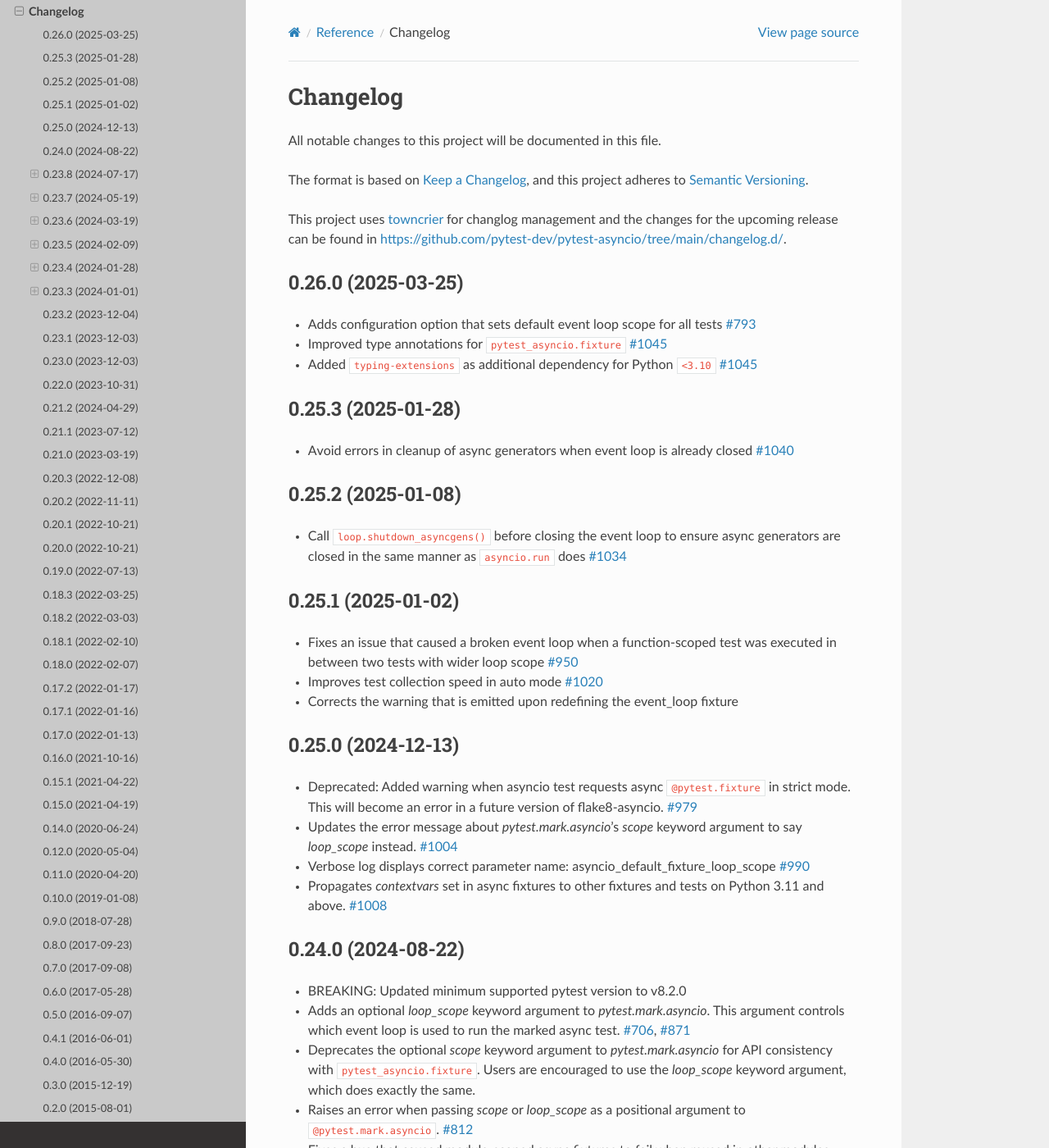
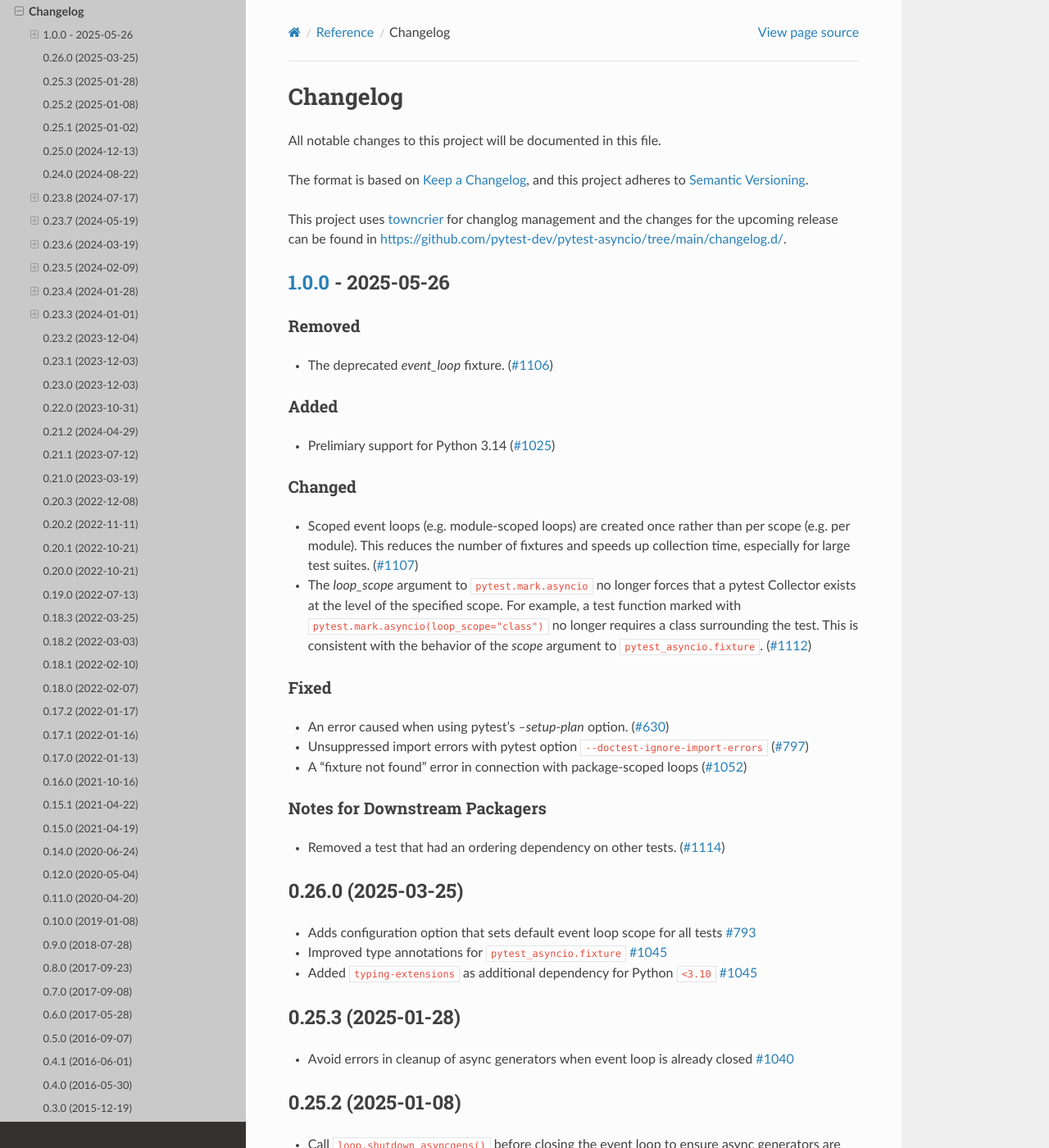
Before and after one commit to pytest-dev/pytest-asyncio, a Sphinx documentation site: the page built from docs/reference/changelog.rst, in a window 1280 px wide and 1400 px high. Shown: the whole window at 82% size. Built offline with Sphinx 7.4.7 and the Read the Docs theme 3.1.0, drawn with Linux system fonts in a browser that asks for light colours.

Commit message:
chore: Prepare release of v1.0.0.

```diff
--- a/changelog.d/1025.added.rst
+++ /dev/null
@@ -1 +0,0 @@
-Prelimiary support for Python 3.14
--- a/changelog.d/1052.fixed.rst
+++ /dev/null
@@ -1 +0,0 @@
-A "fixture not found" error in connection with package-scoped loops
--- a/changelog.d/1106.removed.rst
+++ /dev/null
@@ -1 +0,0 @@
-The deprecated *event_loop* fixture.
--- a/changelog.d/1107.changed.rst
+++ /dev/null
@@ -1 +0,0 @@
-Scoped event loops (e.g. module-scoped loops) are created once rather than per scope (e.g. per module). This reduces the number of fixtures and speeds up collection time, especially for large test suites.
--- a/changelog.d/1112.changed.rst
+++ /dev/null
@@ -1 +0,0 @@
-The *loop_scope* argument to ``pytest.mark.asyncio`` no longer forces that a pytest Collector exists at the level of the specified scope. For example, a test function marked with ``pytest.mark.asyncio(loop_scope="class")`` no longer requires a class surrounding the test. This is consistent with the behavior of the *scope* argument to ``pytest_asyncio.fixture``.
--- a/changelog.d/1114.downstream.rst
+++ /dev/null
@@ -1 +0,0 @@
-Removed a test that had an ordering dependency on other tests.
--- a/changelog.d/630.fixed.rst
+++ /dev/null
@@ -1 +0,0 @@
-An error caused when using pytest's `--setup-plan` option.
--- a/changelog.d/797.fixed.rst
+++ /dev/null
@@ -1 +0,0 @@
-Unsuppressed import errors with pytest option ``--doctest-ignore-import-errors``
--- a/docs/reference/changelog.rst
+++ b/docs/reference/changelog.rst
@@ -9,6 +9,42 @@
 This project uses `towncrier <https://towncrier.readthedocs.io/>`__ for changlog management and the changes for the upcoming release can be found in https://github.com/pytest-dev/pytest-asyncio/tree/main/changelog.d/.
 
 .. towncrier release notes start
+
+`1.0.0 <https://github.com/pytest-dev/pytest-asyncio/tree/1.0.0>`_ - 2025-05-26
+===============================================================================
+
+Removed
+-------
+
+- The deprecated *event_loop* fixture. (`#1106 <https://github.com/pytest-dev/pytest-asyncio/issues/1106>`_)
+
+
+Added
+-----
+
+- Prelimiary support for Python 3.14 (`#1025 <https://github.com/pytest-dev/pytest-asyncio/issues/1025>`_)
+
+
+Changed
+-------
+
+- Scoped event loops (e.g. module-scoped loops) are created once rather than per scope (e.g. per module). This reduces the number of fixtures and speeds up collection time, especially for large test suites. (`#1107 <https://github.com/pytest-dev/pytest-asyncio/issues/1107>`_)
+- The *loop_scope* argument to ``pytest.mark.asyncio`` no longer forces that a pytest Collector exists at the level of the specified scope. For example, a test function marked with ``pytest.mark.asyncio(loop_scope="class")`` no longer requires a class surrounding the test. This is consistent with the behavior of the *scope* argument to ``pytest_asyncio.fixture``. (`#1112 <https://github.com/pytest-dev/pytest-asyncio/issues/1112>`_)
+
+
+Fixed
+-----
+
+- An error caused when using pytest's `--setup-plan` option. (`#630 <https://github.com/pytest-dev/pytest-asyncio/issues/630>`_)
+- Unsuppressed import errors with pytest option ``--doctest-ignore-import-errors`` (`#797 <https://github.com/pytest-dev/pytest-asyncio/issues/797>`_)
+- A "fixture not found" error in connection with package-scoped loops (`#1052 <https://github.com/pytest-dev/pytest-asyncio/issues/1052>`_)
+
+
+Notes for Downstream Packagers
+------------------------------
+
+- Removed a test that had an ordering dependency on other tests. (`#1114 <https://github.com/pytest-dev/pytest-asyncio/issues/1114>`_)
+
 
 0.26.0 (2025-03-25)
 ===================
```
